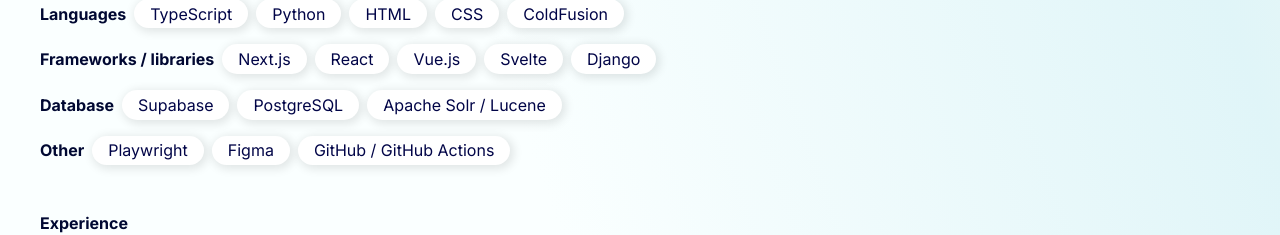
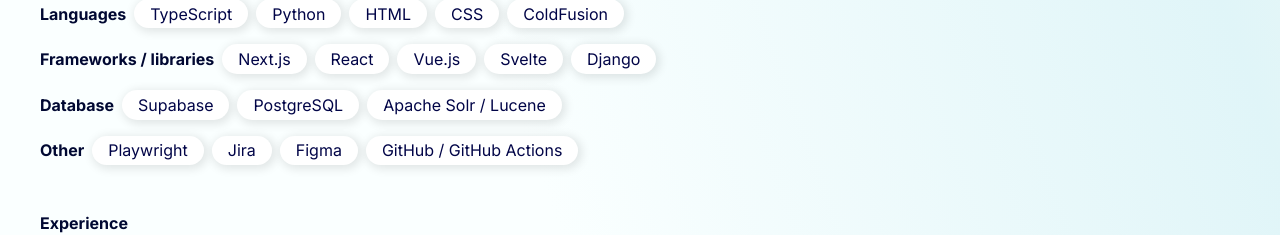
Before and after one commit to crvdam/portfolio_v3, a React (Vite) app in the folder portfolio_v3/: page / in a window 1280 px wide. Shown: the part 1887-2122 px from the top of the page. Built offline with nearby package versions, Linux system fonts and the light colour scheme.

Commit message:
added jira skill

```diff
--- a/portfolio_v3/src/components/Main/Main.tsx
+++ b/portfolio_v3/src/components/Main/Main.tsx
@@ -197,6 +197,7 @@
                     <ul className="skill-list">
                         <h3>Other</h3>
                         <li className="skill">Playwright</li>
+                        <li className="skill">Jira</li>
                         <li className="skill">Figma</li>
                         <li className="skill">GitHub / GitHub Actions</li>
                     </ul>
```
